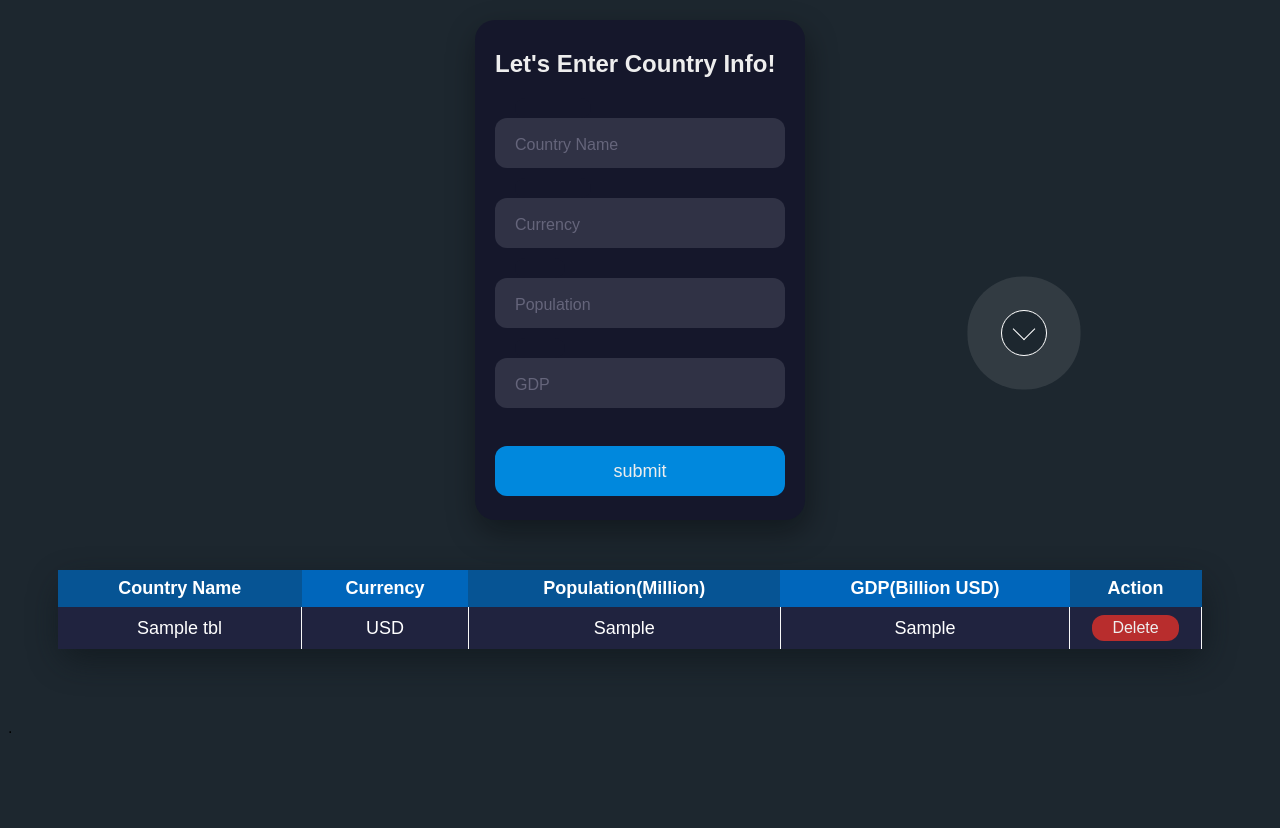
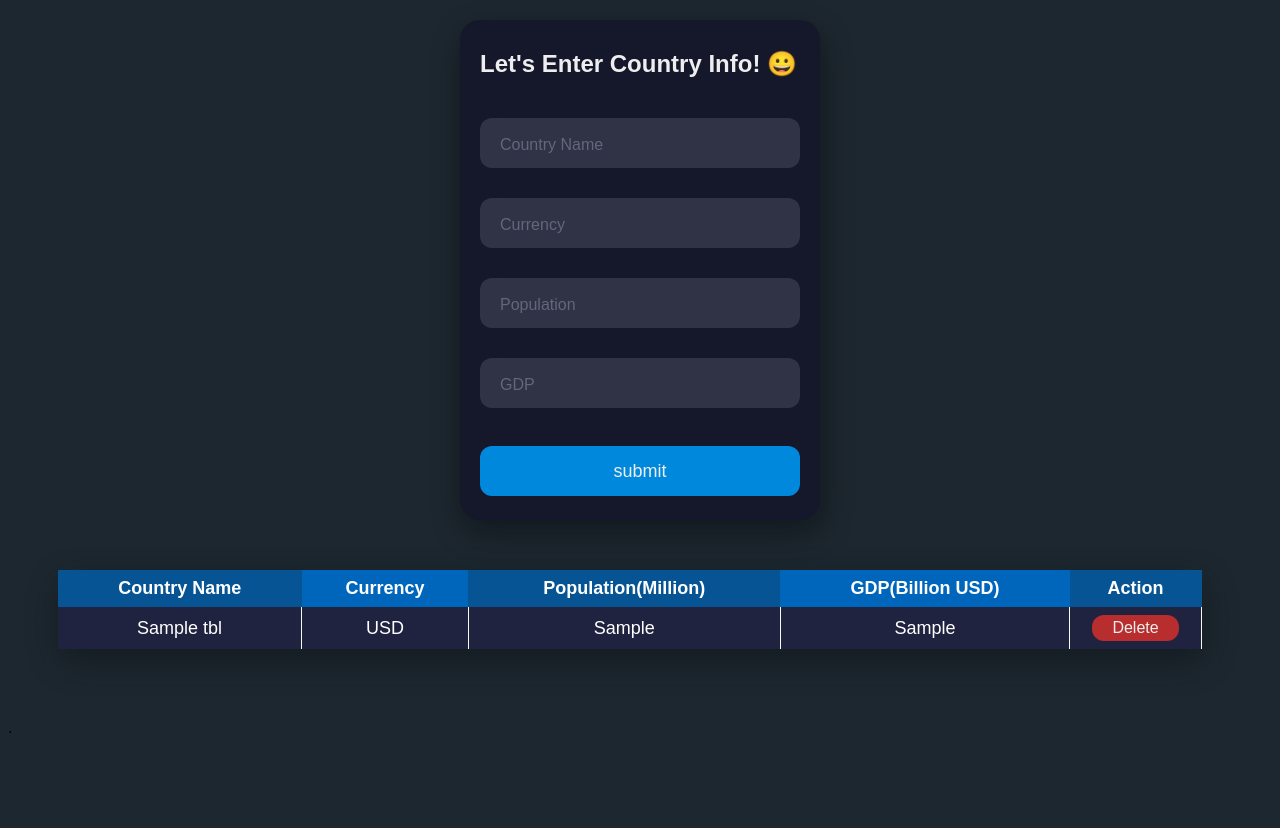
Before and after one commit to shalithacode/sql-session, a Flask app: page / in a window 1280 px wide. Run offline with Flask 2, Linux system fonts and the light colour scheme; tables that the repository leaves empty or names only in its code hold one stand-in row (values such as "Sample post"); grey boxes are pictures that could not be loaded.

Commit message:
completed app:v2

```diff
--- a/static/style.css
+++ b/static/style.css
@@ -18,7 +18,7 @@ body {
   box-sizing: border-box;
   height: 500px;
   padding: 20px;
-  width: 330px;
+  width: 360px;
   margin-top: 20px;
   display: block;
   margin-left: auto;
--- a/templates/index.html
+++ b/templates/index.html
@@ -5,11 +5,15 @@
     <meta http-equiv="X-UA-Compatible" content="IE=edge" />
     <meta name="viewport" content="width=device-width, initial-scale=1.0" />
     <link rel="stylesheet" href="./static/style.css" />
-    <title>Document</title>
+    <link
+      rel="shortcut icon"
+      href="{{ url_for('static', filename='world.ico') }}"
+    />
+    <title>Country info</title>
   </head>
   <body>
     <div class="form">
-      <div class="subtitle">Let's Enter Country Info!</div>
+      <div class="subtitle">Let's Enter Country Info! &#128512;</div>
       <form action="/" method="post">
         <div class="input-container ic1">
           <input
@@ -67,8 +71,8 @@
       </form>
     </div>
 
-    <section id="section03" class="demo">
-      <a href="#section04"><span></span></a>
+    <section id="section01" class="demo">
+      <a href="#section02"><span></span></a>
     </section>
     <!-- TABLE -->
 
@@ -105,7 +109,7 @@
         </tbody>
       </table>
     </div>
-    <section id="section04"></section>
+    <section id="section02"></section>
     <p>.</p>
   </body>
 </html>
```
Also changed, not shown: static/world.ico (added).
